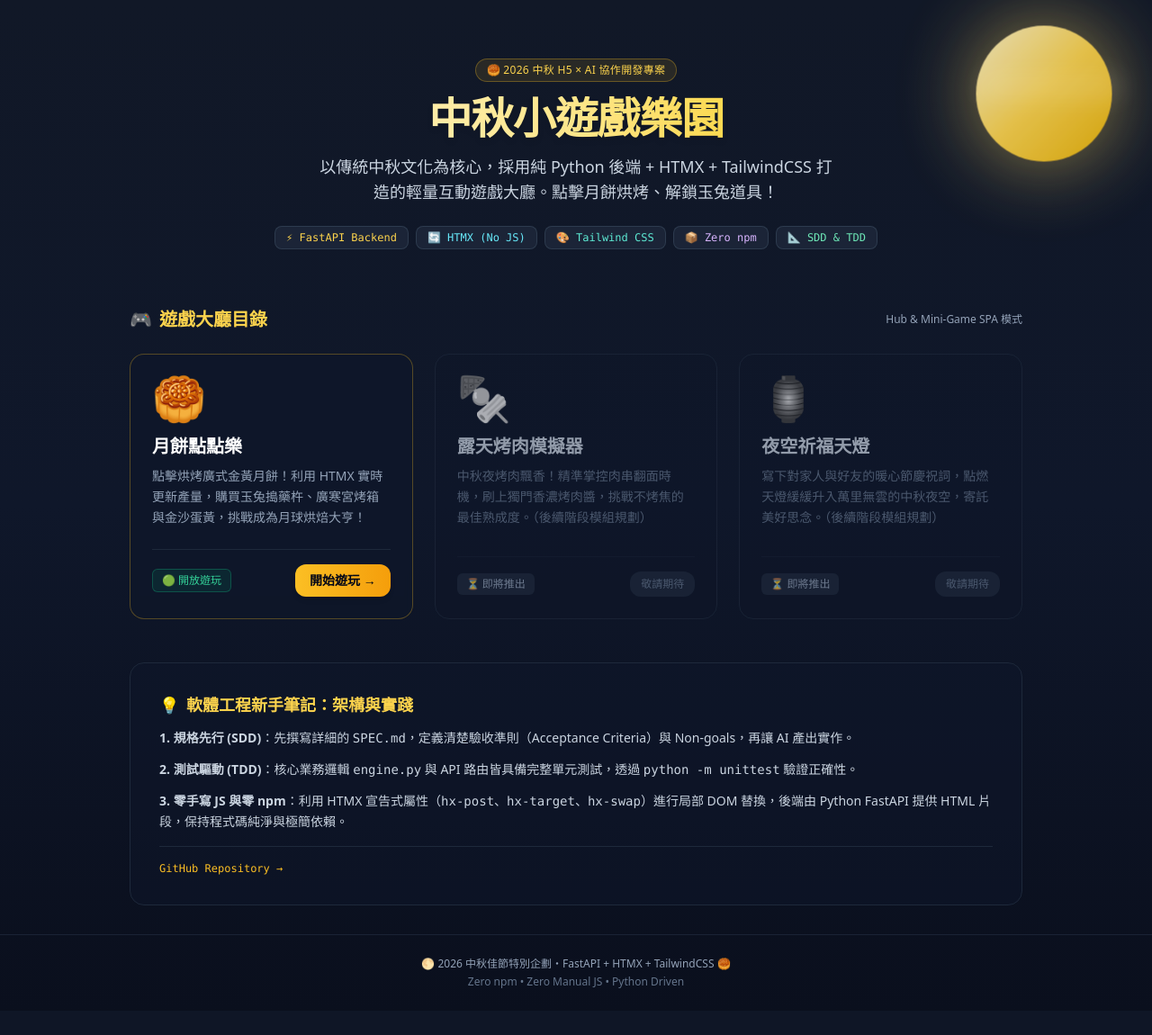
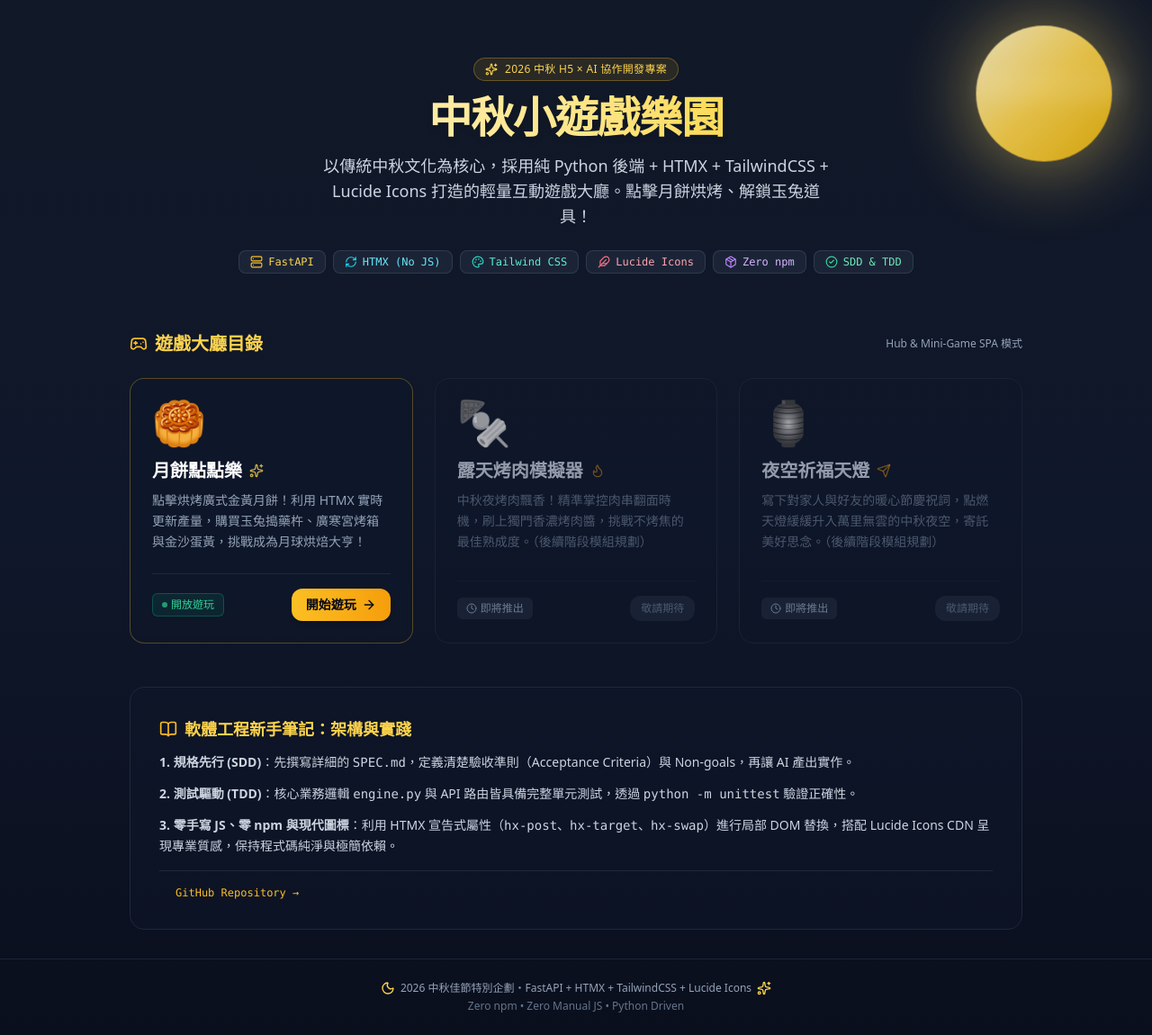
Before and after one commit to UnityID0515/moon-festival-homework, a FastAPI app: page / in a window 1280 px wide. Shown: the whole page at 90% size. Before the commit the page ends 1098 px from the top, so only its background shows below. Run offline with FastAPI, Linux system fonts and the light colour scheme; some libraries are stand-ins or nearby versions.

Commit message:
change to lucide icons

```diff
--- a/app/templates/base.html
+++ b/app/templates/base.html
@@ -49,8 +49,14 @@
 
   <!-- HTMX CDN: High-power dynamic HTML swapping with zero manual JS -->
   <script src="https://unpkg.com/htmx.org@1.9.11"></script>
+
+  <!-- Lucide Icons CDN: Clean modern icons with zero npm and zero manual build step -->
+  <script src="https://unpkg.com/lucide@latest"></script>
 </head>
-<body class="bg-gradient-to-b from-[#111827] via-[#0f172a] to-[#0a0f1d] min-h-screen text-slate-100 flex flex-col font-sans relative overflow-x-hidden antialiased">
+<body
+  class="bg-gradient-to-b from-[#111827] via-[#0f172a] to-[#0a0f1d] min-h-screen text-slate-100 flex flex-col font-sans relative overflow-x-hidden antialiased"
+  hx-on::after-swap="lucide.createIcons()"
+>
 
   <!-- Ambient Glowing Moon & Starry Night Effect -->
   <div class="fixed top-8 right-12 w-28 h-28 md:w-36 md:h-36 rounded-full bg-gradient-to-br from-amber-100 via-amber-300 to-yellow-500 opacity-90 pointer-events-none z-0 animate-moon-glow"></div>
@@ -63,9 +69,15 @@
 
   <!-- Global Footer -->
   <footer class="relative z-10 border-t border-slate-800/80 py-6 text-center text-xs text-slate-400">
-    <p>🌕 2026 中秋佳節特別企劃・FastAPI + HTMX + TailwindCSS 🥮</p>
+    <p class="flex items-center justify-center gap-1.5">
+      <i data-lucide="moon" class="w-4 h-4 text-amber-300 inline"></i>
+      <span>2026 中秋佳節特別企劃・FastAPI + HTMX + TailwindCSS + Lucide Icons</span>
+      <i data-lucide="sparkles" class="w-4 h-4 text-amber-300 inline"></i>
+    </p>
     <p class="mt-1 text-slate-500">Zero npm • Zero Manual JS • Python Driven</p>
   </footer>
 
+  <!-- Initialize Lucide Icons on first page load -->
+  <script>lucide.createIcons();</script>
 </body>
 </html>
--- a/app/templates/index.html
+++ b/app/templates/index.html
@@ -5,29 +5,44 @@
 {% block content %}
 <header class="max-w-4xl mx-auto pt-16 pb-8 px-4 text-center">
   <div class="inline-flex items-center gap-2 px-3 py-1 rounded-full bg-amber-400/10 border border-amber-400/30 text-amber-300 text-xs font-medium tracking-wide mb-4">
-    <span>🥮 2026 中秋 H5 × AI 協作開發專案</span>
+    <i data-lucide="sparkles" class="w-3.5 h-3.5 text-amber-300"></i>
+    <span>2026 中秋 H5 × AI 協作開發專案</span>
   </div>
   <h1 class="text-4xl md:text-5xl font-extrabold tracking-tight bg-gradient-to-r from-amber-100 via-amber-200 to-yellow-400 bg-clip-text text-transparent drop-shadow-md">
     中秋小遊戲樂園
   </h1>
   <p class="mt-4 text-slate-300 max-w-xl mx-auto text-base md:text-lg leading-relaxed">
-    以傳統中秋文化為核心，採用純 Python 後端 + HTMX + TailwindCSS 打造的輕量互動遊戲大廳。點擊月餅烘烤、解鎖玉兔道具！
+    以傳統中秋文化為核心，採用純 Python 後端 + HTMX + TailwindCSS + Lucide Icons 打造的輕量互動遊戲大廳。點擊月餅烘烤、解鎖玉兔道具！
   </p>
 
   <!-- Stack badges -->
   <div class="flex flex-wrap justify-center gap-2 mt-6">
-    <span class="px-3 py-1 bg-slate-800/80 border border-slate-700/80 rounded-lg text-xs text-amber-300 font-mono">⚡ FastAPI Backend</span>
-    <span class="px-3 py-1 bg-slate-800/80 border border-slate-700/80 rounded-lg text-xs text-cyan-300 font-mono">🔄 HTMX (No JS)</span>
-    <span class="px-3 py-1 bg-slate-800/80 border border-slate-700/80 rounded-lg text-xs text-teal-300 font-mono">🎨 Tailwind CSS</span>
-    <span class="px-3 py-1 bg-slate-800/80 border border-slate-700/80 rounded-lg text-xs text-purple-300 font-mono">📦 Zero npm</span>
-    <span class="px-3 py-1 bg-slate-800/80 border border-slate-700/80 rounded-lg text-xs text-emerald-300 font-mono">📐 SDD & TDD</span>
+    <span class="inline-flex items-center gap-1.5 px-3 py-1 bg-slate-800/80 border border-slate-700/80 rounded-lg text-xs text-amber-300 font-mono">
+      <i data-lucide="server" class="w-3.5 h-3.5 text-amber-400"></i> FastAPI
+    </span>
+    <span class="inline-flex items-center gap-1.5 px-3 py-1 bg-slate-800/80 border border-slate-700/80 rounded-lg text-xs text-cyan-300 font-mono">
+      <i data-lucide="refresh-cw" class="w-3.5 h-3.5 text-cyan-400"></i> HTMX (No JS)
+    </span>
+    <span class="inline-flex items-center gap-1.5 px-3 py-1 bg-slate-800/80 border border-slate-700/80 rounded-lg text-xs text-teal-300 font-mono">
+      <i data-lucide="palette" class="w-3.5 h-3.5 text-teal-400"></i> Tailwind CSS
+    </span>
+    <span class="inline-flex items-center gap-1.5 px-3 py-1 bg-slate-800/80 border border-slate-700/80 rounded-lg text-xs text-rose-300 font-mono">
+      <i data-lucide="feather" class="w-3.5 h-3.5 text-rose-400"></i> Lucide Icons
+    </span>
+    <span class="inline-flex items-center gap-1.5 px-3 py-1 bg-slate-800/80 border border-slate-700/80 rounded-lg text-xs text-purple-300 font-mono">
+      <i data-lucide="package" class="w-3.5 h-3.5 text-purple-400"></i> Zero npm
+    </span>
+    <span class="inline-flex items-center gap-1.5 px-3 py-1 bg-slate-800/80 border border-slate-700/80 rounded-lg text-xs text-emerald-300 font-mono">
+      <i data-lucide="check-circle-2" class="w-3.5 h-3.5 text-emerald-400"></i> SDD & TDD
+    </span>
   </div>
 </header>
 
 <main class="max-w-5xl mx-auto px-4 py-8 w-full flex-1">
   <div class="flex items-center justify-between mb-6">
     <h2 class="text-xl font-bold text-amber-300 flex items-center gap-2">
-      <span>🎮</span> 遊戲大廳目錄
+      <i data-lucide="gamepad-2" class="w-5 h-5 text-amber-400"></i>
+      <span>遊戲大廳目錄</span>
     </h2>
     <span class="text-xs text-slate-400">Hub & Mini-Game SPA 模式</span>
   </div>
@@ -37,15 +52,21 @@
     <div class="bg-slate-900/70 border border-amber-400/30 hover:border-amber-400/70 rounded-2xl p-6 flex flex-col justify-between backdrop-blur-sm transition-all duration-300 hover:-translate-y-1 hover:shadow-[0_10px_30px_rgba(246,211,101,0.15)] group">
       <div>
         <div class="text-5xl mb-4 group-hover:scale-110 transition-transform duration-200">🥮</div>
-        <h3 class="text-xl font-bold text-white mb-2">月餅點點樂</h3>
+        <h3 class="text-xl font-bold text-white mb-2 flex items-center gap-2">
+          <span>月餅點點樂</span>
+          <i data-lucide="sparkles" class="w-4 h-4 text-amber-300 opacity-80"></i>
+        </h3>
         <p class="text-sm text-slate-400 leading-relaxed">
           點擊烘烤廣式金黃月餅！利用 HTMX 實時更新產量，購買玉兔搗藥杵、廣寒宮烤箱與金沙蛋黃，挑戰成為月球烘焙大亨！
         </p>
       </div>
       <div class="mt-6 flex items-center justify-between pt-4 border-t border-slate-800">
-        <span class="px-2.5 py-1 bg-emerald-500/10 border border-emerald-500/30 text-emerald-400 rounded-md text-xs font-medium">🟢 開放遊玩</span>
-        <a href="/games/mooncake" class="px-4 py-2 bg-gradient-to-r from-amber-400 to-amber-500 hover:from-amber-300 hover:to-amber-400 text-slate-950 font-bold text-sm rounded-xl transition-all shadow-md hover:shadow-amber-500/20">
-          開始遊玩 →
+        <span class="inline-flex items-center gap-1 px-2.5 py-1 bg-emerald-500/10 border border-emerald-500/30 text-emerald-400 rounded-md text-xs font-medium">
+          <span class="w-1.5 h-1.5 rounded-full bg-emerald-400 animate-pulse"></span> 開放遊玩
+        </span>
+        <a href="/games/mooncake" class="inline-flex items-center gap-1.5 px-4 py-2 bg-gradient-to-r from-amber-400 to-amber-500 hover:from-amber-300 hover:to-amber-400 text-slate-950 font-bold text-sm rounded-xl transition-all shadow-md hover:shadow-amber-500/20">
+          <span>開始遊玩</span>
+          <i data-lucide="arrow-right" class="w-4 h-4"></i>
         </a>
       </div>
     </div>
@@ -54,13 +75,18 @@
     <div class="bg-slate-900/40 border border-slate-800 rounded-2xl p-6 flex flex-col justify-between opacity-70">
       <div>
         <div class="text-5xl mb-4 grayscale">🍢</div>
-        <h3 class="text-xl font-bold text-slate-300 mb-2">露天烤肉模擬器</h3>
+        <h3 class="text-xl font-bold text-slate-300 mb-2 flex items-center gap-2">
+          <span>露天烤肉模擬器</span>
+          <i data-lucide="flame" class="w-4 h-4 text-amber-500/60"></i>
+        </h3>
         <p class="text-sm text-slate-500 leading-relaxed">
           中秋夜烤肉飄香！精準掌控肉串翻面時機，刷上獨門香濃烤肉醬，挑戰不烤焦的最佳熟成度。（後續階段模組規劃）
         </p>
       </div>
       <div class="mt-6 flex items-center justify-between pt-4 border-t border-slate-800/50">
-        <span class="px-2.5 py-1 bg-slate-800 text-slate-400 rounded-md text-xs">⏳ 即將推出</span>
+        <span class="inline-flex items-center gap-1 px-2.5 py-1 bg-slate-800 text-slate-400 rounded-md text-xs">
+          <i data-lucide="clock" class="w-3 h-3 text-slate-400"></i> 即將推出
+        </span>
         <span class="px-3 py-1.5 bg-slate-800 text-slate-500 font-medium text-xs rounded-xl cursor-not-allowed">敬請期待</span>
       </div>
     </div>
@@ -69,13 +95,18 @@
     <div class="bg-slate-900/40 border border-slate-800 rounded-2xl p-6 flex flex-col justify-between opacity-70">
       <div>
         <div class="text-5xl mb-4 grayscale">🏮</div>
-        <h3 class="text-xl font-bold text-slate-300 mb-2">夜空祈福天燈</h3>
+        <h3 class="text-xl font-bold text-slate-300 mb-2 flex items-center gap-2">
+          <span>夜空祈福天燈</span>
+          <i data-lucide="send" class="w-4 h-4 text-amber-500/60"></i>
+        </h3>
         <p class="text-sm text-slate-500 leading-relaxed">
           寫下對家人與好友的暖心節慶祝詞，點燃天燈緩緩升入萬里無雲的中秋夜空，寄託美好思念。（後續階段模組規劃）
         </p>
       </div>
       <div class="mt-6 flex items-center justify-between pt-4 border-t border-slate-800/50">
-        <span class="px-2.5 py-1 bg-slate-800 text-slate-400 rounded-md text-xs">⏳ 即將推出</span>
+        <span class="inline-flex items-center gap-1 px-2.5 py-1 bg-slate-800 text-slate-400 rounded-md text-xs">
+          <i data-lucide="clock" class="w-3 h-3 text-slate-400"></i> 即將推出
+        </span>
         <span class="px-3 py-1.5 bg-slate-800 text-slate-500 font-medium text-xs rounded-xl cursor-not-allowed">敬請期待</span>
       </div>
     </div>
@@ -84,7 +115,8 @@
   <!-- Educational Info Panel -->
   <section class="mt-12 bg-slate-900/50 border border-slate-800 rounded-2xl p-6 md:p-8">
     <h3 class="text-lg font-bold text-amber-300 mb-3 flex items-center gap-2">
-      <span>💡</span> 軟體工程新手筆記：架構與實踐
+      <i data-lucide="book-open" class="w-5 h-5 text-amber-400"></i>
+      <span>軟體工程新手筆記：架構與實踐</span>
     </h3>
     <div class="space-y-3 text-sm text-slate-300 leading-relaxed">
       <p>
@@ -94,11 +126,14 @@
         <strong>2. 測試驅動 (TDD)</strong>：核心業務邏輯 <code>engine.py</code> 與 API 路由皆具備完整單元測試，透過 <code>python -m unittest</code> 驗證正確性。
       </p>
       <p>
-        <strong>3. 零手寫 JS 與零 npm</strong>：利用 HTMX 宣告式屬性（<code>hx-post</code>、<code>hx-target</code>、<code>hx-swap</code>）進行局部 DOM 替換，後端由 Python FastAPI 提供 HTML 片段，保持程式碼純淨與極簡依賴。
+        <strong>3. 零手寫 JS、零 npm 與現代圖標</strong>：利用 HTMX 宣告式屬性（<code>hx-post</code>、<code>hx-target</code>、<code>hx-swap</code>）進行局部 DOM 替換，搭配 Lucide Icons CDN 呈現專業質感，保持程式碼純淨與極簡依賴。
       </p>
     </div>
     <div class="mt-4 pt-4 border-t border-slate-800 flex flex-wrap gap-4 text-xs font-mono">
-      <a href="https://github.com/UnityID0515/moon-festival-homework" target="_blank" class="text-amber-400 hover:underline">GitHub Repository →</a>
+      <a href="https://github.com/UnityID0515/moon-festival-homework" target="_blank" class="inline-flex items-center gap-1 text-amber-400 hover:underline">
+        <i data-lucide="github" class="w-3.5 h-3.5"></i>
+        <span>GitHub Repository →</span>
+      </a>
     </div>
   </section>
 </main>
```
Also changed, not shown: RETROSPECTIVE.md (+2 -1 lines), SPEC.md (+3 -0 lines), app/templates/games/mooncake.html (+8 -5 lines), app/templates/games/partials/game_state.html (+22 -10 lines), README.md.
